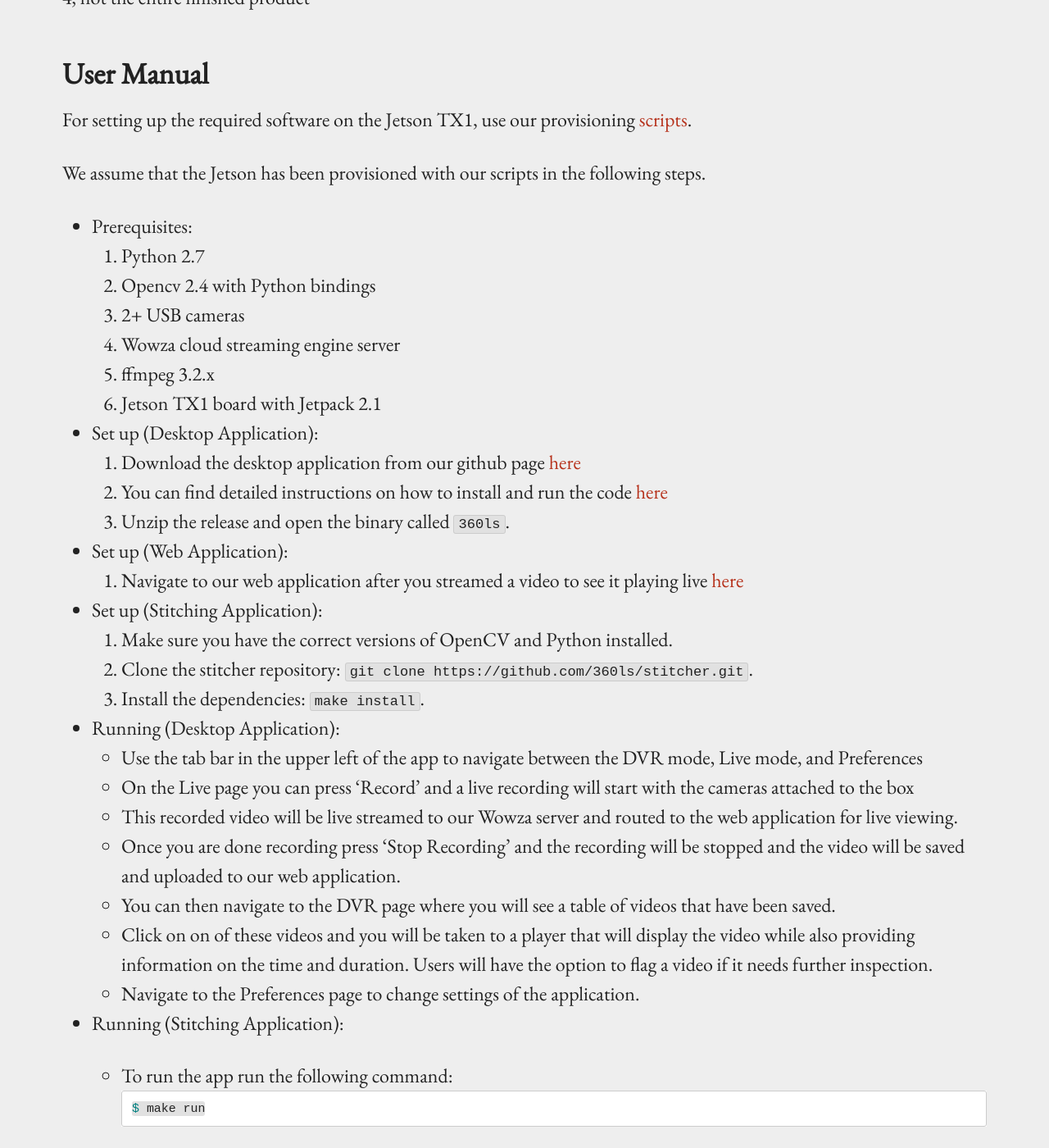
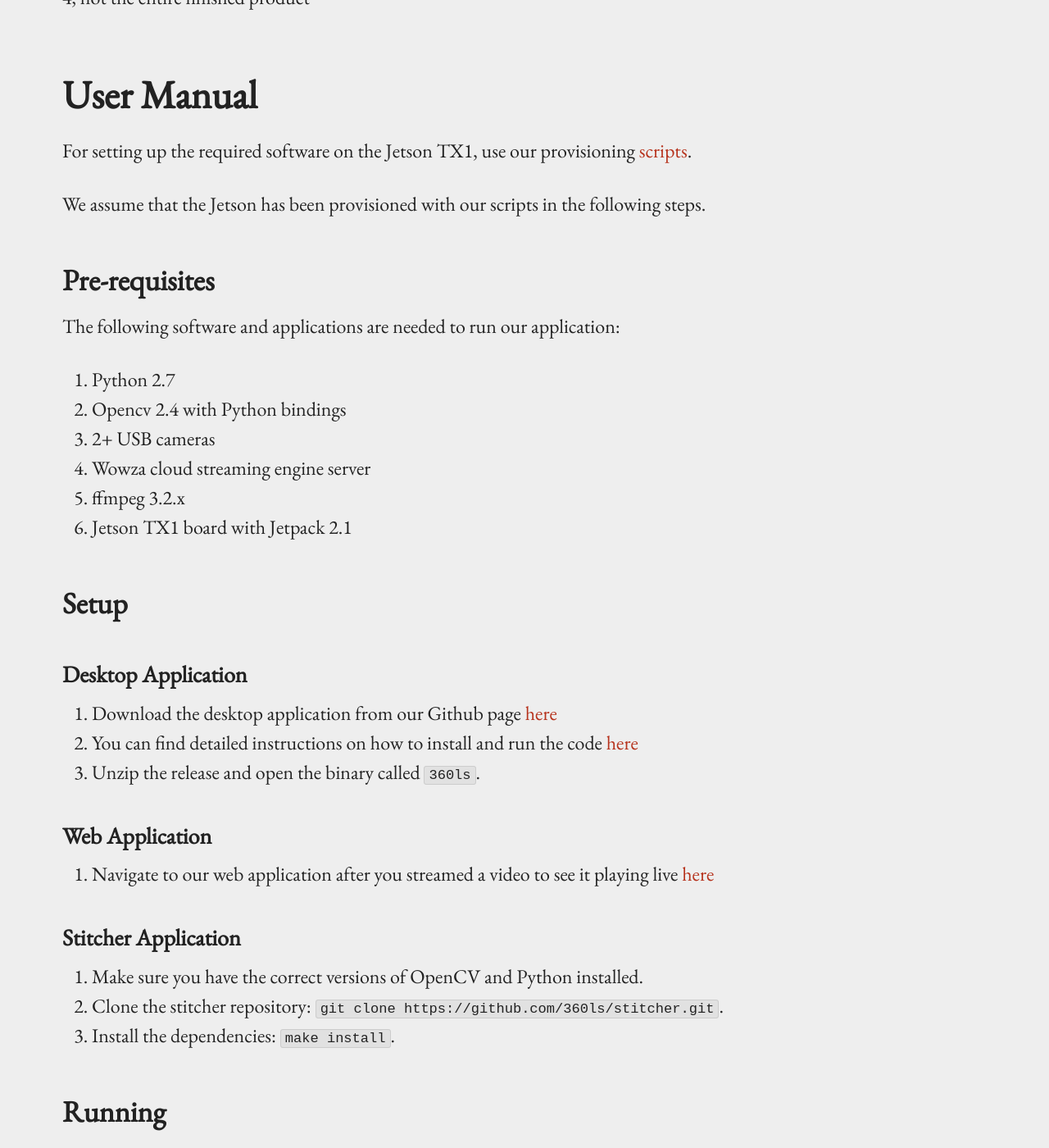
Before and after one commit to 360ls/360ls, a Jekyll site: the page built from _sprint/sprint5/manual.md, in a window 1280 px wide and 1400 px high, scrolled down 283 px. Shown: the whole window at 82% size. Built offline with Jekyll 4.4.1, drawn with Linux system fonts in a browser that asks for light colours; some of the changed text lies outside the part shown.

Commit message:
fix manual formatting

````diff
--- a/_sprint/sprint5/manual.md
+++ b/_sprint/sprint5/manual.md
@@ -4,90 +4,106 @@
 ---
 
 These manuals are operating under the assumption that the users and administrators will be utilizing the product of Sprint 4, not the entire finished product
-## User Manual
+
+# User Manual
 
 For setting up the required software on the Jetson TX1, use our provisioning [scripts](https://github.com/360ls/provision.git).
 
 We assume that the Jetson has been provisioned with our scripts in the following steps.
 
-- Prerequisites:
-  1. Python 2.7
-  2. Opencv 2.4 with Python bindings
-  3. 2+ USB cameras
-  4. Wowza cloud streaming engine server
-  5. ffmpeg 3.2.x
-  6. Jetson TX1 board with Jetpack 2.1
+## Pre-requisites
+
+The following software and applications are needed to run our application:
+
+1. Python 2.7
+2. Opencv 2.4 with Python bindings
+3. 2+ USB cameras
+4. Wowza cloud streaming engine server
+5. ffmpeg 3.2.x
+6. Jetson TX1 board with Jetpack 2.1
 
 
-- Set up (Desktop Application):
-  1. Download the desktop application from our github page [here](https://github.com/360ls/desktop/releases)
-  2. You can find detailed instructions on how to install and run the code [here](https://360ls.github.io/360ls/sprint/sprint5/code)
-  3. Unzip the release and open the binary called `360ls`.
+## Setup
+
+### Desktop Application
+
+1. Download the desktop application from our Github page [here](https://github.com/360ls/desktop/releases)
+2. You can find detailed instructions on how to install and run the code [here](https://360ls.github.io/360ls/sprint/sprint5/code)
+3. Unzip the release and open the binary called `360ls`.
+
+### Web Application
+
+1. Navigate to our web application after you streamed a video to see it playing live [here](https://vcms.herokuapp.com/player)
 
 
-- Set up (Web Application):
-    1. Navigate to our web application after you streamed a video to see it playing live [here](https://vcms.herokuapp.com/player)
+### Stitcher Application
 
-- Set up (Stitching Application):
-    1. Make sure you have the correct versions of OpenCV and Python installed.
-    2. Clone the stitcher repository: `git clone https://github.com/360ls/stitcher.git`.
-    3. Install the dependencies: `make install`.
+1. Make sure you have the correct versions of OpenCV and Python installed.
+2. Clone the stitcher repository: `git clone https://github.com/360ls/stitcher.git`.
+3. Install the dependencies: `make install`.
 
-- Running (Desktop Application):
-  - Use the tab bar in the upper left of the app to navigate between the DVR mode, Live mode, and Preferences
-  - On the Live page you can press 'Record' and a live recording will start with the cameras attached to the box
-  - This recorded video will be live streamed to our Wowza server and routed to the web application for live viewing.
-  - Once you are done recording press 'Stop Recording' and the recording will be stopped and the video will be saved and uploaded to our web application.
-  - You can then navigate to the DVR page where you will see a table of videos that have been saved.
-  - Click on on of these videos and you will be taken to a player that will display the video while also providing information on the time and duration. Users will have the option to flag a video if it needs further inspection.
-  - Navigate to the Preferences page to change settings of the application.
+## Running
 
-- Running (Stitching Application):
+### Desktop Application
+- Use the tab bar in the upper left of the app to navigate between the DVR mode, Live mode, and Preferences
+- On the Live page you can press 'Record' and a live recording will start with the cameras attached to the box
+- This recorded video will be live streamed to our Wowza server and routed to the web application for live viewing.
+- Once you are done recording press 'Stop Recording' and the recording will be stopped and the video will be saved and uploaded to our web application.
+- You can then navigate to the DVR page where you will see a table of videos that have been saved.
+- Click on on of these videos and you will be taken to a player that will display the video while also providing information on the time and duration. Users will have the option to flag a video if it needs further inspection.
+- Navigate to the Preferences page to change settings of the application.
 
-  - To run the app run the following command:
-  ```sh
-  $ make run
-  ```
+### Stitcher Application
 
-  - To run the cli, which provides the most functionality:
-  ```sh
-  make cli
-  ```
+- To run the app run the following command:
+```sh
+$ make run
+```
 
-  - To run utility functions:
-  ```sh
-  make utils
-  ```
+- To run the cli, which provides the most functionality:
+```sh
+make cli
+```
 
-- Troubleshooting:
-  - Make sure video and image files are in the correct folder listed above in the set up section. If not, then they will not be found by the script.
-  - Check your USB port numbers when you are making the configuration file, make sure that the port number corresponds to the stream coming in.
-  - When filming, make sure the cameras are level and have significant overlap in their field of view. If not, then the script will not be able to stitch the two streams properly.
-  - Make sure you have configured the correct ordering of camera indexes, i.e. left index is really on the left
-  - The cameras should be in live feed mode, not playback mode.
-  - The cameras should not be in fish eye mode.
-  - Verify all of the dependicies have been correctly installed with the correct version numbers.
+- To run utility functions:
+```sh
+make utils
+```
+
+## Troubleshooting:
+
+- Make sure video and image files are in the correct folder listed above in the set up section. If not, then they will not be found by the script.
+- Check your USB port numbers when you are making the configuration file, make sure that the port number corresponds to the stream coming in.
+- When filming, make sure the cameras are level and have significant overlap in their field of view. If not, then the script will not be able to stitch the two streams properly.
+- Make sure you have configured the correct ordering of camera indexes, i.e. left index is really on the left
+- The cameras should be in live feed mode, not playback mode.
+- The cameras should not be in fish eye mode.
+- Verify all of the dependicies have been correctly installed with the correct version numbers.
 
 
-- Viewing live stream on Wowza:
-  1. Make sure you have a Wowza server up and running with a new application that can take live stream (see Admin manual to set this up)
-  2. Go to the Wowza streaming engine manager (http://54.208.55.156:8088/enginemanager) and click on the application "live".
-  3. Click incoming streams on the left tab bar and select "myStream".
-  4. Then click "Test Player" to see the cameras being streamed to the Wowza server
+## Viewing live stream on Wowza:
+
+1. Make sure you have a Wowza server up and running with a new application that can take live stream (see Admin manual to set this up)
+2. Go to the Wowza streaming engine manager (http://54.208.55.156:8088/enginemanager) and click on the application "live".
+3. Click incoming streams on the left tab bar and select "myStream".
+4. Then click "Test Player" to see the cameras being streamed to the Wowza server
 
 
 # Administrator Manual
 
-### Desktop Application
-- Follow the instructions [here](https://github.com/360ls/desktop/blob/master/README.md) to set up a developer environment for the electron app.
-- We are using the Yarn package manager to install all dependencies for the app so make sure you have the latest version installed as well as Node.js and the npm package manager.
+## Desktop Application
 
-### Web Application
-- Wowza:
-  - We have set up a Wowza streaming engine free trial on an AWS server. To gain administrative rights please contact us directly (we don't want to put secure passwords on the web).
-  - To set up a new live application go to the "Applications" tab on the top of the engine manager page. Click the tab on the left that says "Add Application" and follow the prompts to configure settings.
-  - Right now we have our Application configured to accept any rtmp stream, and you can change these settings in the tab that says "Source Security"
-  - [Here](https://docs.google.com/document/d/1P3ktqEnJgV6XPH9jGXVkZrj0uZQlp852OA8L4wnukl0/edit) is a link to our documentation on accessing the Wowza Streaming Engine over SSH. This is needed to start and stop the app as well as configure both the AWS instance and the Wowza instance.
+Follow the instructions [here](https://github.com/360ls/desktop/blob/master/README.md) to set up a developer environment for the electron app.
 
-- AWS S3:
-  - Here (https://docs.google.com/document/d/1ap1i3Up0t6JJovi1SbXU570-4pcEgIIDbZy8u_Et4z0/edit) is a link that shows how to set up your development environment to work with our development bucket on S3 so you can develop against it.
+## Web Application
+
+### Wowza:
+
+- We have set up a Wowza streaming engine free trial on an AWS server. To gain administrative rights please contact us directly (we don't want to put secure passwords on the web).
+- To set up a new live application go to the "Applications" tab on the top of the engine manager page. Click the tab on the left that says "Add Application" and follow the prompts to configure settings.
+- Right now we have our Application configured to accept any rtmp stream, and you can change these settings in the tab that says "Source Security"
+- [Here](https://docs.google.com/document/d/1P3ktqEnJgV6XPH9jGXVkZrj0uZQlp852OA8L4wnukl0/edit) is a link to our documentation on accessing the Wowza Streaming Engine over SSH. This is needed to start and stop the app as well as configure both the AWS instance and the Wowza instance.
+
+### AWS S3:
+
+- Here (https://docs.google.com/document/d/1ap1i3Up0t6JJovi1SbXU570-4pcEgIIDbZy8u_Et4z0/edit) is a link that shows how to set up your development environment to work with our development bucket on S3 so you can develop against it.
````
